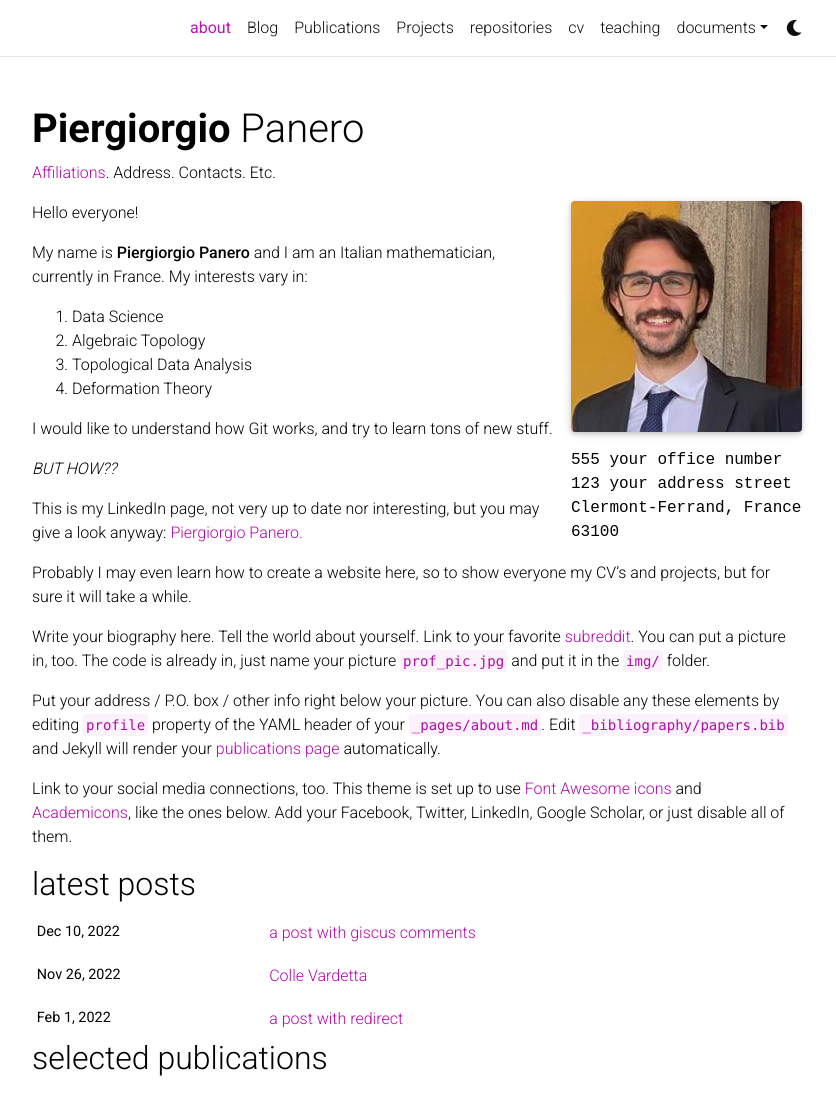
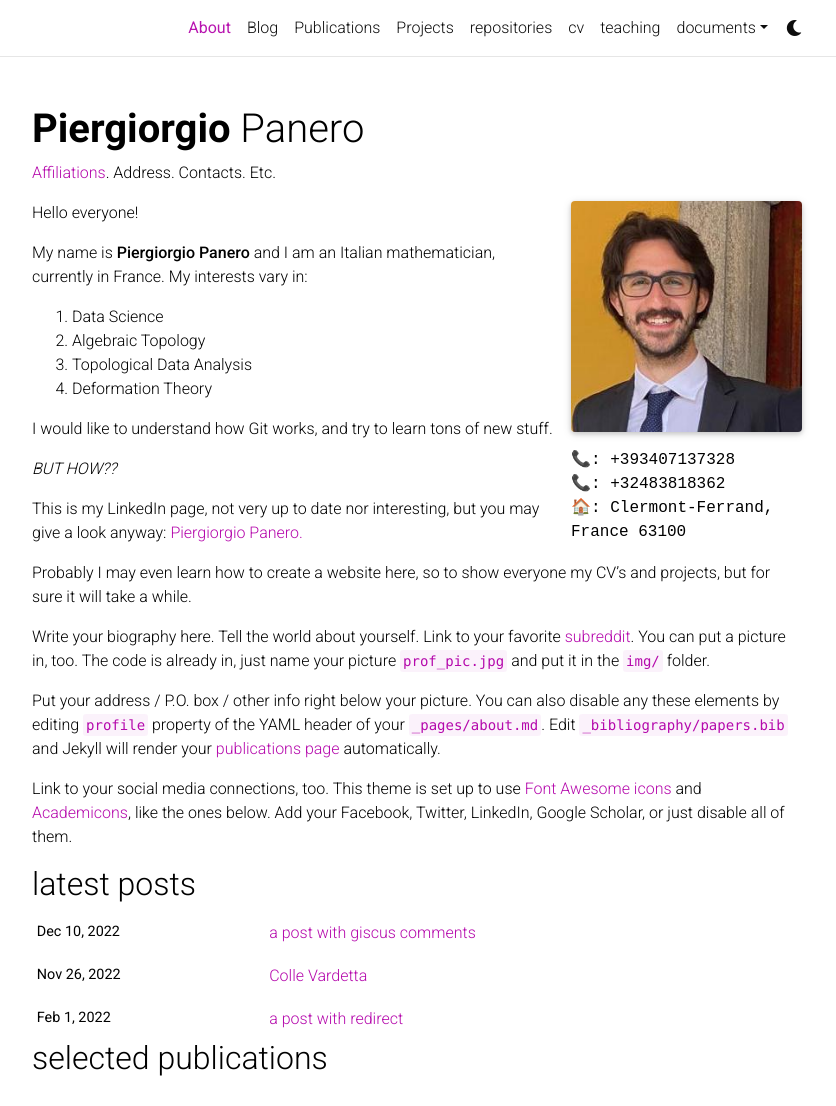
Before and after one commit to PG-P/pg-p.github.io, a Jekyll site: the page built from _pages/about.md, in a window 1280 px wide and 1395 px high, cut to the strip 0-1106 px from the top of the window. Shown: the whole strip, without its empty margins (223-1059 px from the left). Built offline with Jekyll 4.4.1, drawn with Linux system fonts in a browser that asks for light colours; full-size pictures stand in for the smaller copies a plugin makes; comment, search, counter and statistics services are not loaded; a style sheet for code colours, icons or effects is not loaded.

Commit message:
Update about.md

```diff
--- a/_pages/about.md
+++ b/_pages/about.md
@@ -1,6 +1,6 @@
 ---
 layout: about
-title: about
+title: About
 permalink: /
 subtitle: <a href='#'>Affiliations</a>. Address. Contacts. Etc.
 
@@ -9,9 +9,9 @@
   image: prof_pic.jpg
   image_circular: false # crops the image to make it circular
   address: >
-    <p>555 your office number</p>
-    <p>123 your address street</p>
-    <p>Clermont-Ferrand, France 63100</p>
+    <p> 📞: +393407137328 </p>
+    <p> 📞: +32483818362</p>
+    <p> 🏠: Clermont-Ferrand, France 63100</p>
 
 news: false  # includes a list of news items
 latest_posts: true  # includes a list of the newest posts
```
